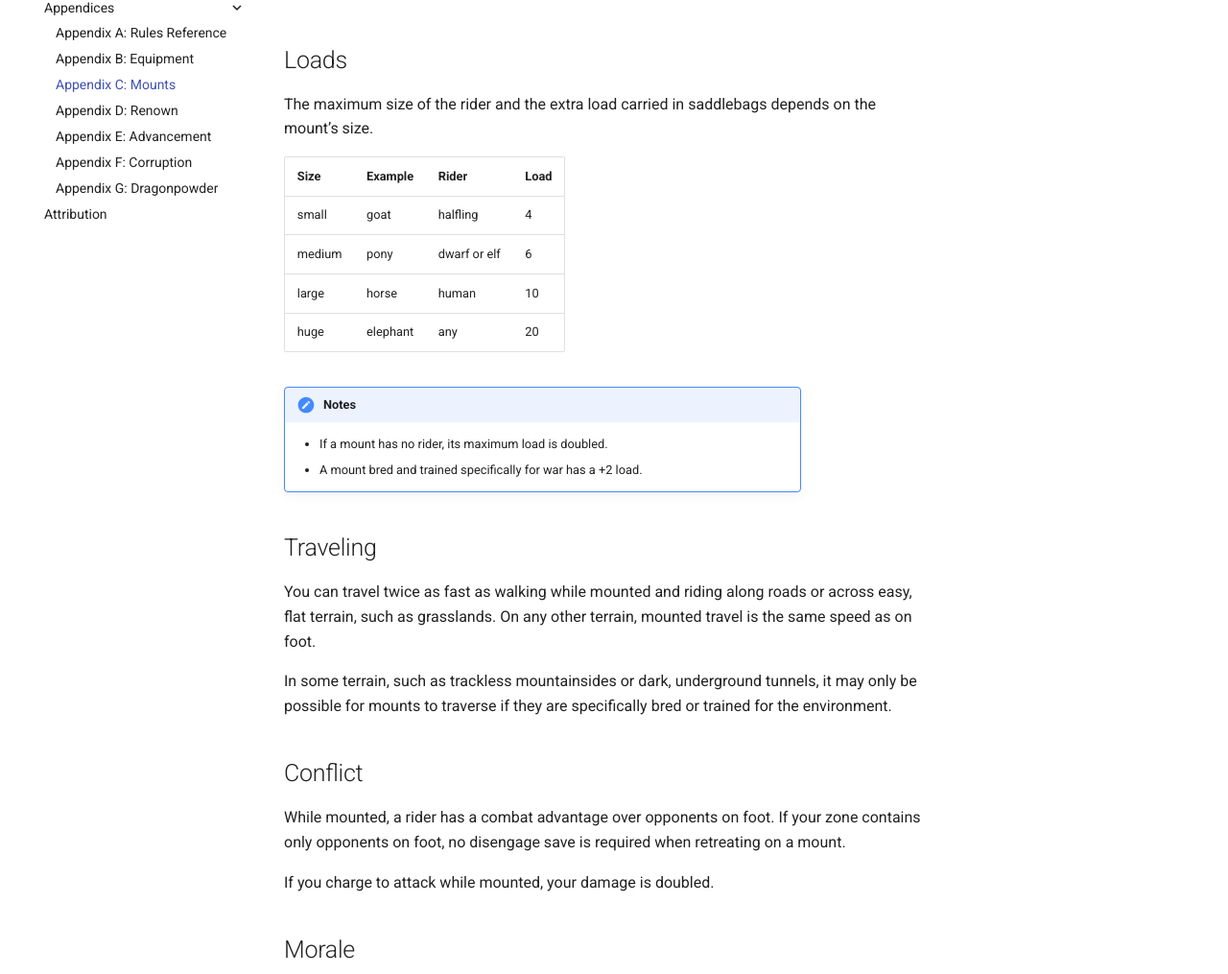
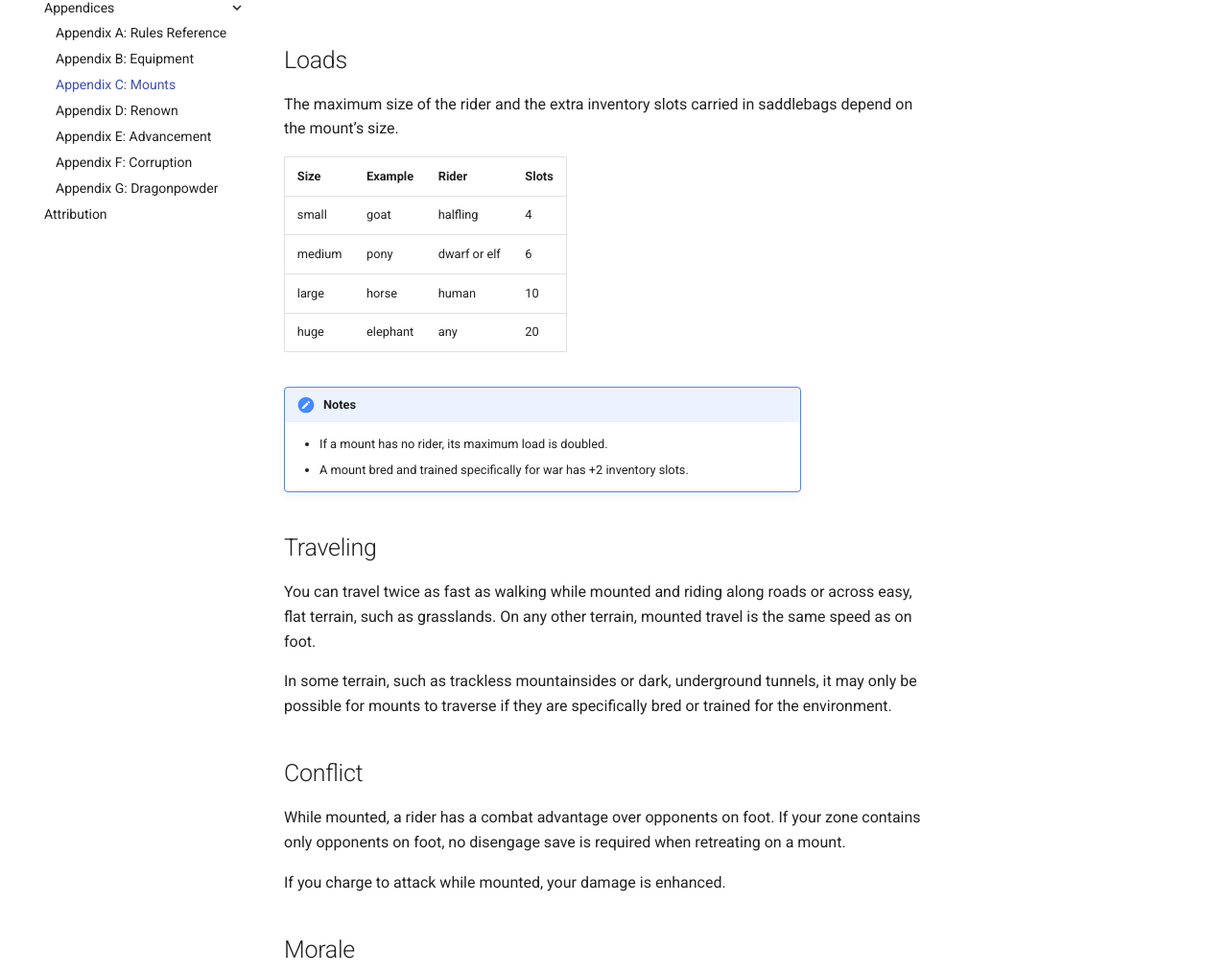
Before and after one commit to joemoose/dungeoneers.d20, an MkDocs documentation site: the page built from docs/appendix-c-mounts.md, in a window 1280 px wide and 1400 px high. Shown: the part 319-1334 px from the top of the window at 96% size. Built offline with MkDocs 1.6.1 and Material for MkDocs 9.7.7, drawn with Linux system fonts in a browser that asks for light colours; comment, search, counter and statistics services are not loaded.

Commit message:
Update appendix-c-mounts.md

```diff
--- a/docs/appendix-c-mounts.md
+++ b/docs/appendix-c-mounts.md
@@ -8,9 +8,9 @@ One might walk into the wilderness, but trekking is far more impressive when ast
 
 ## Loads
 
-The maximum size of the rider and the extra load carried in saddlebags depends on the mount’s size.
+The maximum size of the rider and the extra inventory slots carried in saddlebags depend on the mount’s size.
 
-| Size | Example | Rider | Load |
+| Size | Example | Rider | Slots |
 | :-- | :-- | :-- | :-- |
 | small | goat | halfling | 4 |
 | medium | pony | dwarf or elf | 6 |
@@ -20,7 +20,7 @@ The maximum size of the rider and the extra load carried in saddlebags depends o
 !!! note "Notes"
 
 	- If a mount has no rider, its maximum load is doubled.
-	- A mount bred and trained specifically for war has a +2 load.
+	- A mount bred and trained specifically for war has +2 inventory slots.
 
 ## Traveling
 
@@ -32,7 +32,7 @@ In some terrain, such as trackless mountainsides or dark, underground tunnels, i
 
 While mounted, a rider has a combat advantage over opponents on foot. If your zone contains only opponents on foot, no disengage save is required when retreating on a mount.
 
-If you charge to attack while mounted, your damage is doubled.
+If you charge to attack while mounted, your damage is enhanced.
 
 ## Morale
 
```
